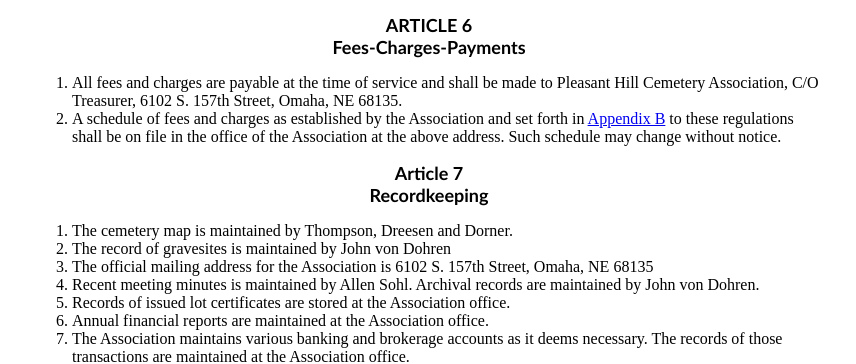
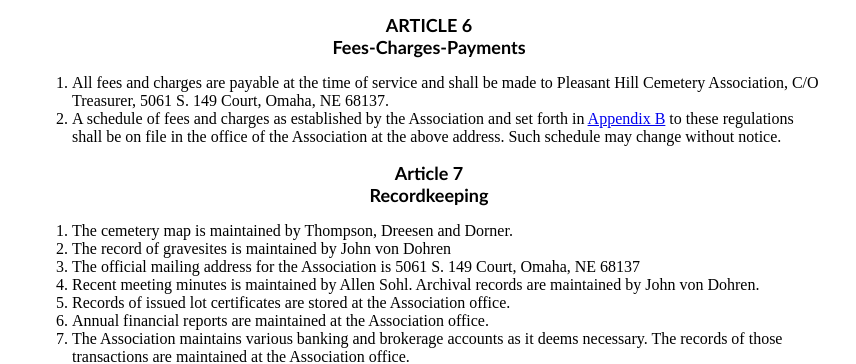
Before and after one commit to avondohren/pleasanthillomaha, a Jekyll site: the page built from policies.html, in a window 1280 px wide and 900 px high, scrolled down 2156 px. Shown: the part 427-791 px from the top of the window, without its empty margins (211-1067 px from the left). Built offline with Jekyll 4.4.1, drawn with Linux system fonts in a browser that asks for light colours; Markdown is read by kramdown in place of the engine named in the settings.

Commit message:
Update Dad's addresses

```diff
--- a/policies.html
+++ b/policies.html
@@ -68,7 +68,7 @@ title: Policies
 
 	<h2>ARTICLE 6<br />Fees&#45;Charges&#45;Payments</h2>
 	<ol>
-		<li>All fees and charges are payable at the time of service and shall be made to Pleasant Hill Cemetery Association, C/O Treasurer, 6102 S. 157th Street, Omaha, NE  68135.</li>
+		<li>All fees and charges are payable at the time of service and shall be made to Pleasant Hill Cemetery Association, C/O Treasurer, 5061 S. 149 Court, Omaha, NE 68137.</li>
 		<li>A schedule of fees and charges as established by the Association and set forth in <a href="pricing.html">Appendix B</a> to these regulations shall be on file in the office of the Association at the above address.  Such schedule may change without notice.</li>
 	</ol>
 
@@ -76,7 +76,7 @@ title: Policies
 	<ol>
 		<li>The cemetery map is maintained by Thompson, Dreesen and Dorner.</li>
 		<li>The record of gravesites is maintained by John von Dohren</li>
-		<li>The official mailing address for the Association is 6102 S. 157th Street, Omaha, NE  68135</li>
+		<li>The official mailing address for the Association is 5061 S. 149 Court, Omaha, NE 68137</li>
 		<li>Recent meeting minutes is maintained by Allen Sohl.  Archival records are maintained by John von Dohren.</li>
 		<li>Records of issued lot certificates are stored at the Association office.</li>
 		<li>Annual financial reports are maintained at the Association office.</li>
```
